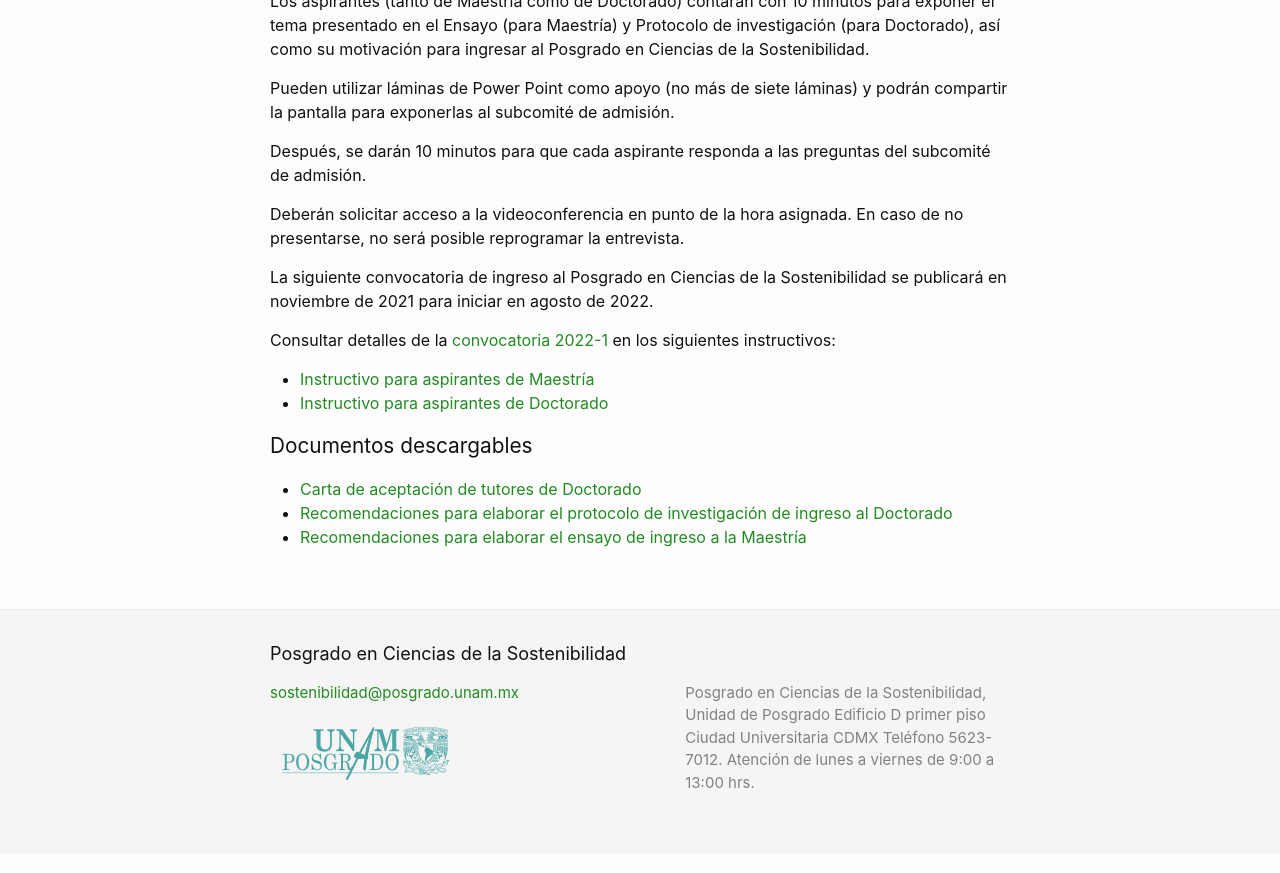
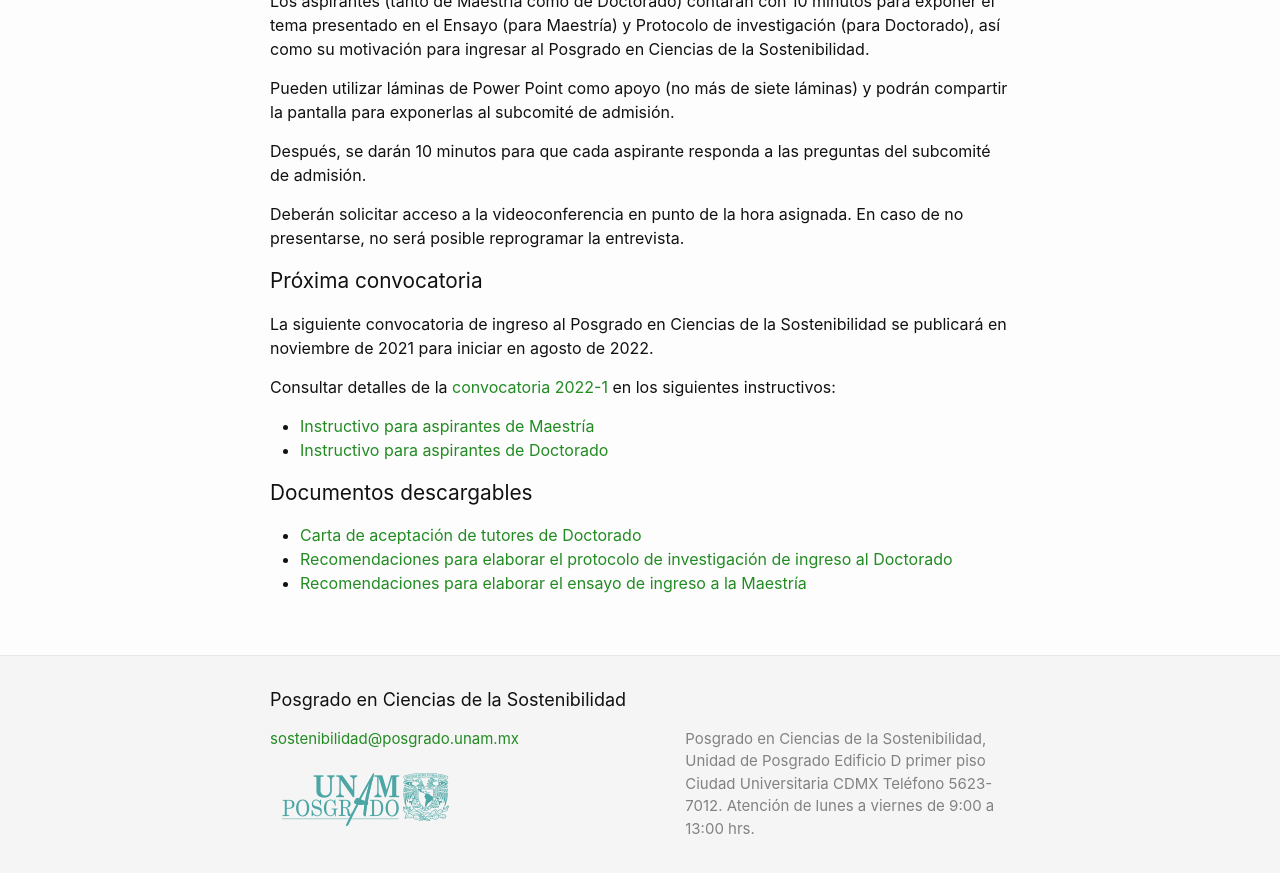
Before and after one commit to pcs-unam/pcs-unam.github.io, a Jekyll site: the page built from 01_aspirantes.md, in a window 1280 px wide and 900 px high, scrolled down 778 px. Shown: the top 873 px of the window. Built offline with Jekyll 4.4.1, drawn with Linux system fonts in a browser that asks for light colours.

Commit message:
Se acomodó la información

```diff
--- a/01_aspirantes.md
+++ b/01_aspirantes.md
@@ -143,6 +143,9 @@ Después, se darán 10 minutos para que cada aspirante responda a las preguntas
 Deberán solicitar acceso a la videoconferencia en punto de la hora asignada. En caso de no presentarse, no será posible reprogramar la entrevista.
 
 
+
+## Próxima convocatoria
+
 La siguiente convocatoria de ingreso al Posgrado en Ciencias de la Sostenibilidad se publicará en noviembre de 2021 para iniciar en agosto de 2022.
 
 Consultar detalles de la [convocatoria 2022-1](/assets/docs/convocatoria_ingreso_2022-1.pdf) en los siguientes instructivos:
```
